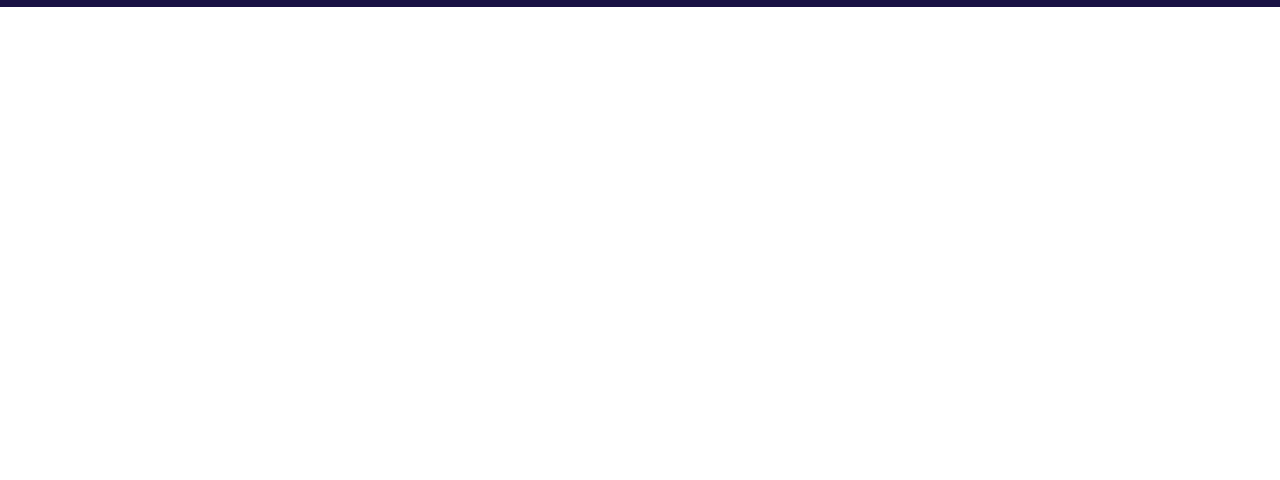
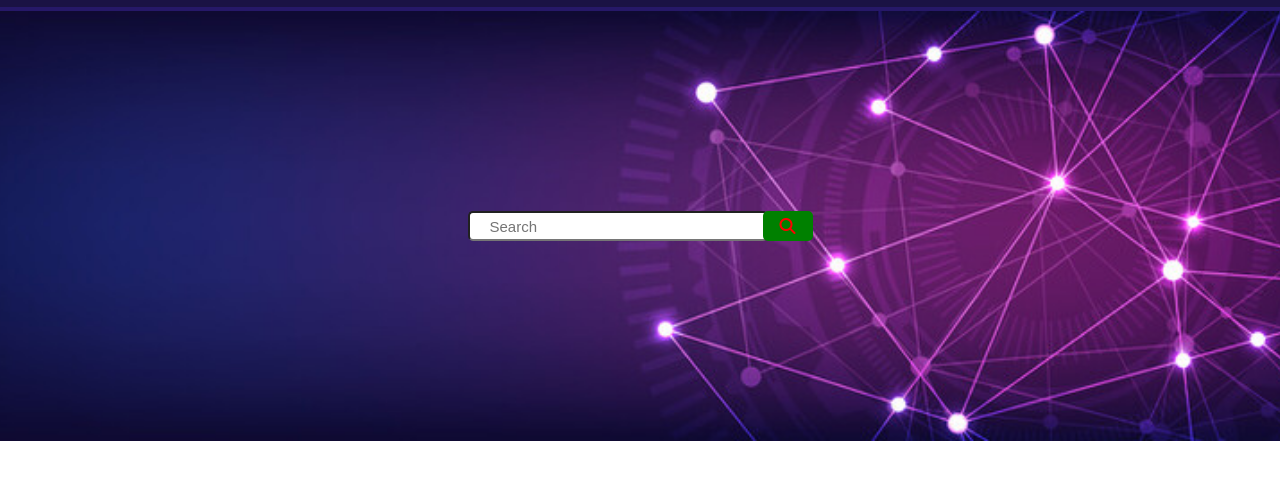
Before and after one commit to AjmalProject/second-project, a plain HTML site: page index.html in a window 1280 px wide. Shown: the part 40-520 px from the top of the page. Drawn offline with Linux system fonts and the light colour scheme.

Commit message:
second commit

```diff
--- a/index.html
+++ b/index.html
@@ -4,6 +4,7 @@
     <meta charset="UTF-8">
     <meta name="viewport" content="width=device-width, initial-scale=1.0">
     <title>Multiple Page Website</title>
+    <script src="https://kit.fontawesome.com/28a4002d27.js" crossorigin="anonymous"></script>
     <link rel="stylesheet" href="style.css">
 </head>
 <body>
@@ -25,7 +26,16 @@
 
 
     </nav>
+    <!-- hero part start here -->
     <header>
+        <div class="searchBox-icon-parent">
+            <input type="search" placeholder="Search">
+           <div>
+            <i class="fa-solid fa-magnifying-glass"></i>
+           </div>
+
+
+        </div>
 
     </header>
 
--- a/style.css
+++ b/style.css
@@ -6,6 +6,7 @@ nav{
     display: flex;
     justify-content: space-between;
     background-color: #1A1244;
+    border-bottom: 4px solid #261868;
 }
 nav ul{
     display: flex;
@@ -35,3 +36,35 @@ nav div{
     padding:10px  200px;
 
 }
+/* hero part start here */
+header{
+    background-image: url('image/website\ banner.jpg');
+    padding: 200px 0;
+    background-repeat: no-repeat;
+    background-position: center;
+    background-size: cover;
+}
+.searchBox-icon-parent{
+    display: flex;
+    justify-content: center;
+    align-items: center;
+}
+.searchBox-icon-parent i{
+    background-color: green;
+    color: red;
+    height: 30px;
+    width: 50px;
+    display: flex;
+    justify-content: center;
+    align-items: center;
+    border-radius: 5px;
+    cursor: pointer;
+    margin-left: -5px;
+}
+.searchBox-icon-parent input{
+    width: 300px;
+    height: 30px;
+    border-radius: 5px;
+    font-size: 15px;
+    padding: 5px 20px;
+}
```
